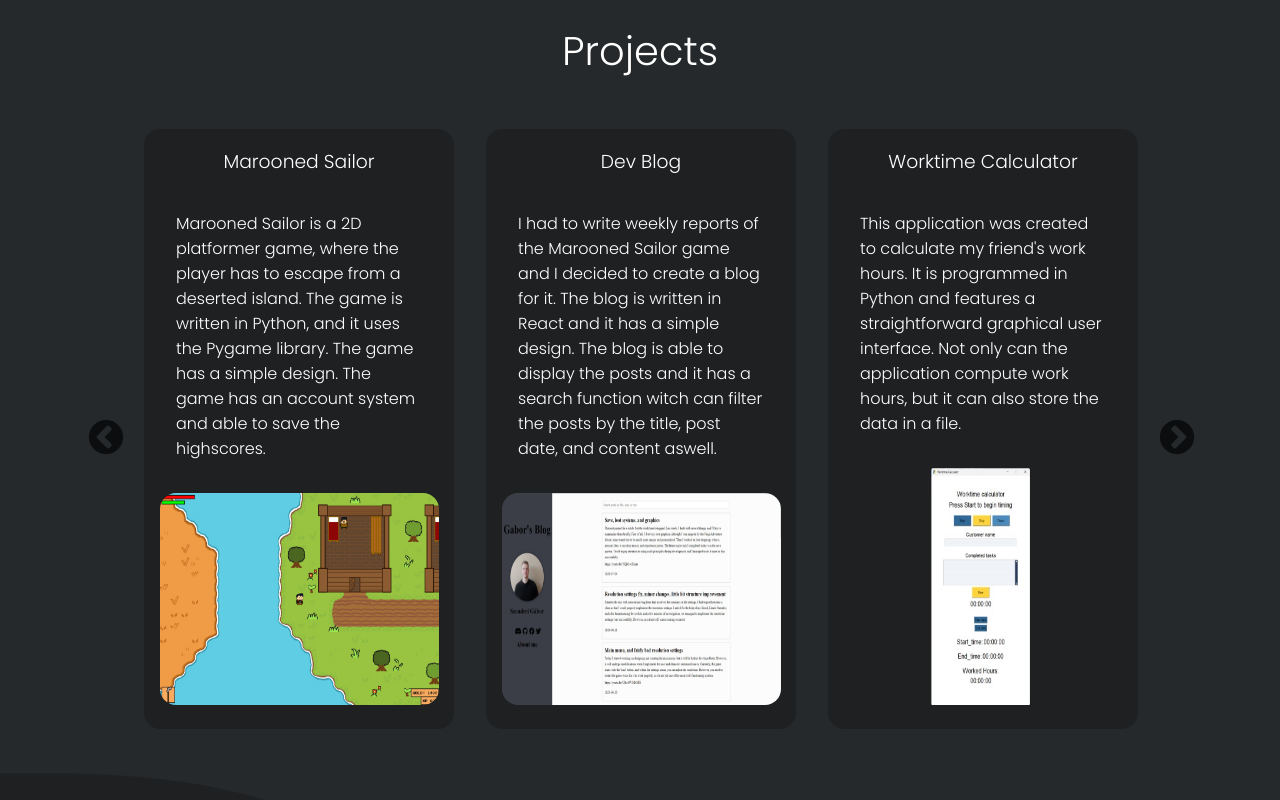
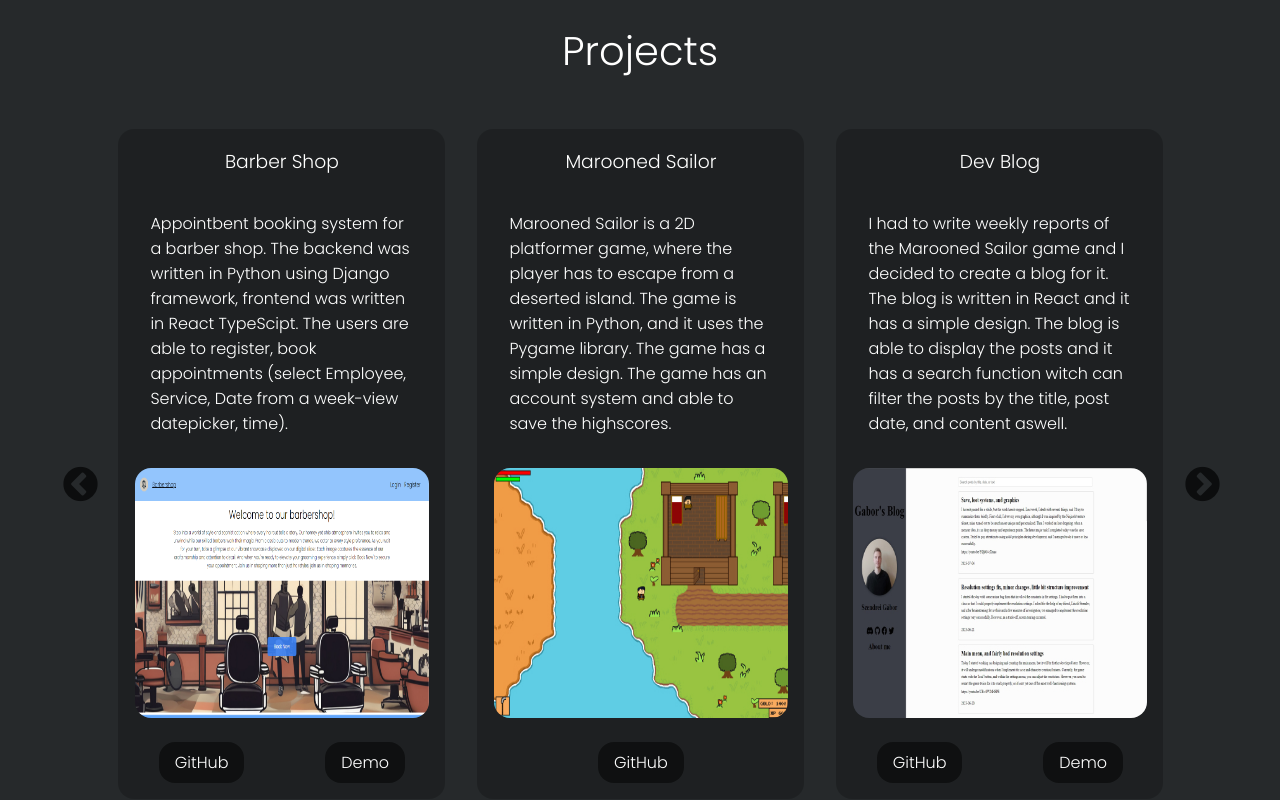
Before and after one commit to SzGabor1/portfolio, a React (Vite) app: page / in a window 1280 px wide. Shown: the part 4580-5380 px from the top of the page. Built offline with nearby package versions, Linux system fonts and the light colour scheme.

Commit message:
Update project component and styles, fix CSS issues in index.css and projects.css

```diff
--- a/src/App.tsx
+++ b/src/App.tsx
@@ -12,6 +12,7 @@ import blogjpg from './assets/blog.jpg';
 import wcjpg from './assets/wc.jpg';
 import sanifpng from './assets/sanif.png';
 import projectcpng from './assets/projectc.png';
+import barbershoppng from './assets/barbershop.png';
 
 function App() {
   const [activeSection, setActiveSection] = useState<string>('home');
@@ -104,18 +105,29 @@ function App() {
 
   const projects = [
     {
+      title: 'Barber Shop',
+      description: 'Appointbent booking system for a barber shop. The backend was written in Python using Django framework, frontend was written in React TypeScipt. The users are able to register, book appointments (select Employee, Service, Date from a week-view datepicker, time).',
+      image: barbershoppng,
+      gitrepo: 'https://github.com/SzGabor1/barbershop',
+      demo: 'https://szgabor-dev.hu/',
+    },
+    {
       title: 'Marooned Sailor',
       description:  'Marooned Sailor is a 2D platformer game, where the player has to escape from a deserted island. The game is written in Python, and it uses the Pygame library. The game has a simple design. The game has an account system and able to save the highscores.',
       image: msjpg,
+      gitrepo: 'https://github.com/SzGabor1/pygame-ms',
     },
     {
       title: 'Dev Blog',
       description: 'I had to write weekly reports of the Marooned Sailor game and I decided to create a blog for it. The blog is written in React and it has a simple design. The blog is able to display the posts and it has a search function witch can filter the posts by the title, post date, and content aswell.',
       image: blogjpg,
+      gitrepo: 'https://github.com/SzGabor1/DevBlog',
+      demo: 'https://szgabor-dev.hu/',
     },    {
       title: 'Worktime Calculator',
-      description: "This application was created to calculate my friend's work hours. It is programmed in Python and features a straightforward graphical user interface. Not only can the application compute work hours, but it can also store the data in a file.",
+      description: "This Python application was designed to calculate my friend's work hours with ease. Sporting a simple graphical user interface, it offers straightforward functionality. Beyond just computing work hours, the application also allows for data storage in a file, adding to its practicality.",
       image: wcjpg,
+      gitrepo: 'https://github.com/SzGabor1/WorktimeCalculator',
     },    {
       title: 'SAN switch interface',
       description: "I've made an interface for SAN switches. The interface was written in Python, and it's using REST API to communicate with the switches. The interface is able to discover the brocade SAN switches, and upload the CIs and connections to the uCMDB.",
@@ -124,6 +136,7 @@ function App() {
       title: 'Project C',
       description: "This game was developed as part of a Software Technology course. Me and three friends collaborated to create a 2D adventure game using Java and AlmasB's FXGL library. The focus of the course was on documentation, we also decided to developing the game.",
       image: projectcpng,
+      gitrepo: 'https://github.com/MinimalistPeach/szofttechProjekt',
     }
   ];
 
--- a/src/components/projects.tsx
+++ b/src/components/projects.tsx
@@ -1,4 +1,4 @@
-import React,{ useEffect, useRef } from 'react';
+import React, { useEffect, useRef } from 'react';
 import Slider from 'react-slick';
 import 'slick-carousel/slick/slick.css';
 import 'slick-carousel/slick/slick-theme.css';
@@ -9,13 +9,12 @@ import { gsap } from 'gsap';
 import ScrollTrigger from 'gsap/ScrollTrigger';
 gsap.registerPlugin(ScrollTrigger);
 
-
-
-
 interface Project {
   title: string;
   description: string;
   image: string;
+  gitrepo?: string;
+  demo?: string;
 }
 
 interface ProjectCarouselProps {
@@ -46,8 +45,6 @@ const ProjectCarousel: React.FC<ProjectCarouselProps> = ({ projects }) => {
       });
     }
   }, []);
-
-
 
   const settings = {
     dots: true,
@@ -80,10 +77,20 @@ const ProjectCarousel: React.FC<ProjectCarouselProps> = ({ projects }) => {
             <div className="project-content">
               <h3>{project.title}</h3>
               <p>{project.description}</p>
-              <img
-                src={project.image}
-                alt={project.title}
-              />
+              <img src={project.image} alt={project.title} />
+            <div className="links">
+
+              {project.gitrepo && project.gitrepo !== "" && (
+                <a className="repo" href={project.gitrepo} target="_blank" rel="noopener noreferrer">
+                  GitHub
+                </a>
+              )}
+              {project.demo && project.demo !== "" && (
+                <a className="demo" href={project.demo} target="_blank" rel="noopener noreferrer">
+                  Demo
+                </a>
+              )}
+              </div>
             </div>
           </div>
         ))}
--- a/src/styles/projects.css
+++ b/src/styles/projects.css
@@ -1,13 +1,15 @@
 .projects-container {
     margin: 0 auto;
-    width: 80%;
+    width: 84%;
 }
+
 .projects-container h2 {
-    color:#fff;
+    color: #fff;
     text-align: center;
     font-size: 2.5rem;
-    margin:3rem 0rem 2rem 0rem;
+    margin: 3rem 0rem 2rem 0rem;
 }
+
 .project-content {
     margin: 1rem;
     background: rgba(0, 0, 0, 0.2);
@@ -16,11 +18,13 @@
     align-items: center;
     border-radius: 1rem;
     color: #fff;
-    height: 600px;
+    height: 100%; /* Adjusted height */
 }
+
 .project-content p {
     padding: 0rem 2rem 1rem 2rem;
 }
+
 .project-content img {
     width: 90%;
     margin-bottom: 1.5rem;
@@ -29,32 +33,58 @@
     background-size: cover;
     background-position: center;
 }
-.slick-prev:before, .slick-next:before {
+
+.slick-prev:before,
+.slick-next:before {
     font-size: 2.5rem;
-    color:rgba(0, 0, 0, 0.9);
+    color: rgba(0, 0, 0, 0.9);
 }
+
 .slick-prev {
     left: -42px;
 }
+
 .slick-dots li button:before {
-    color:#fff;
+    color: #fff;
     font-size: 10px;
 }
+
 .slick-dots li.slick-active button:before {
-    color:royalblue;
+    color: royalblue;
 }
+
 @media (max-width: 1178px) {
-    .slick-prev, .slick-next {
+    .slick-prev,
+    .slick-next {
         display: none !important;
     }
-    .project-content img  {
+    .project-content img {
         height: 250px;
     }
 }
-@media(max-width:768px) {
+
+@media (max-width: 768px) {
     .project-content {
         margin: 0;
         margin-right: 10px;
         margin-left: 10px;
     }
 }
+
+.links {
+    display: flex;
+    justify-content: space-around;
+    width: 100%;
+    margin-bottom: 1rem;
+}
+
+.demo,
+.repo {
+    text-decoration: none;
+    padding: 0.5rem 1rem;
+    border-radius: 1rem;
+    background: rgba(0, 0, 0, 0.5);
+    color: #fff;
+    text-decoration: none;
+    transition: all 0.3s ease;
+}
```
Also changed, not shown: src/styles/index.css (+0 -69 lines), src/assets/barbershop.png (added).
